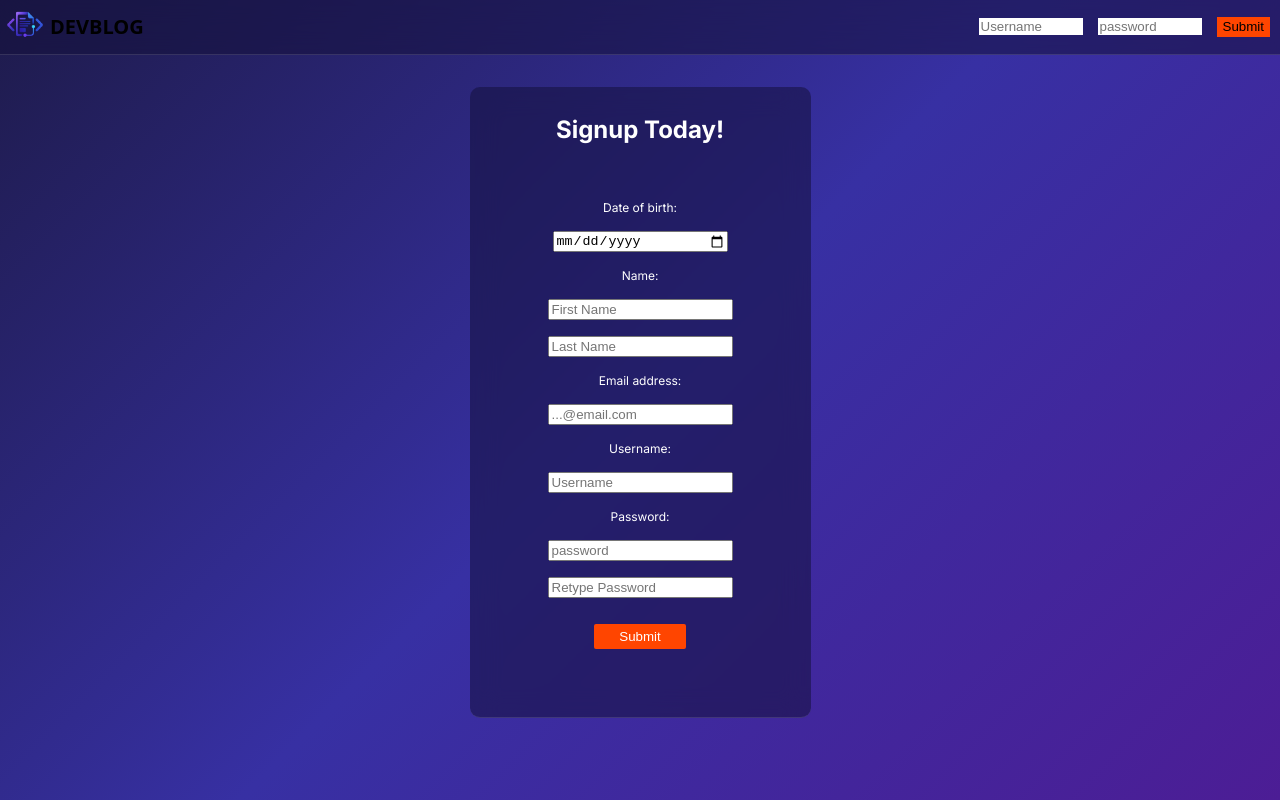
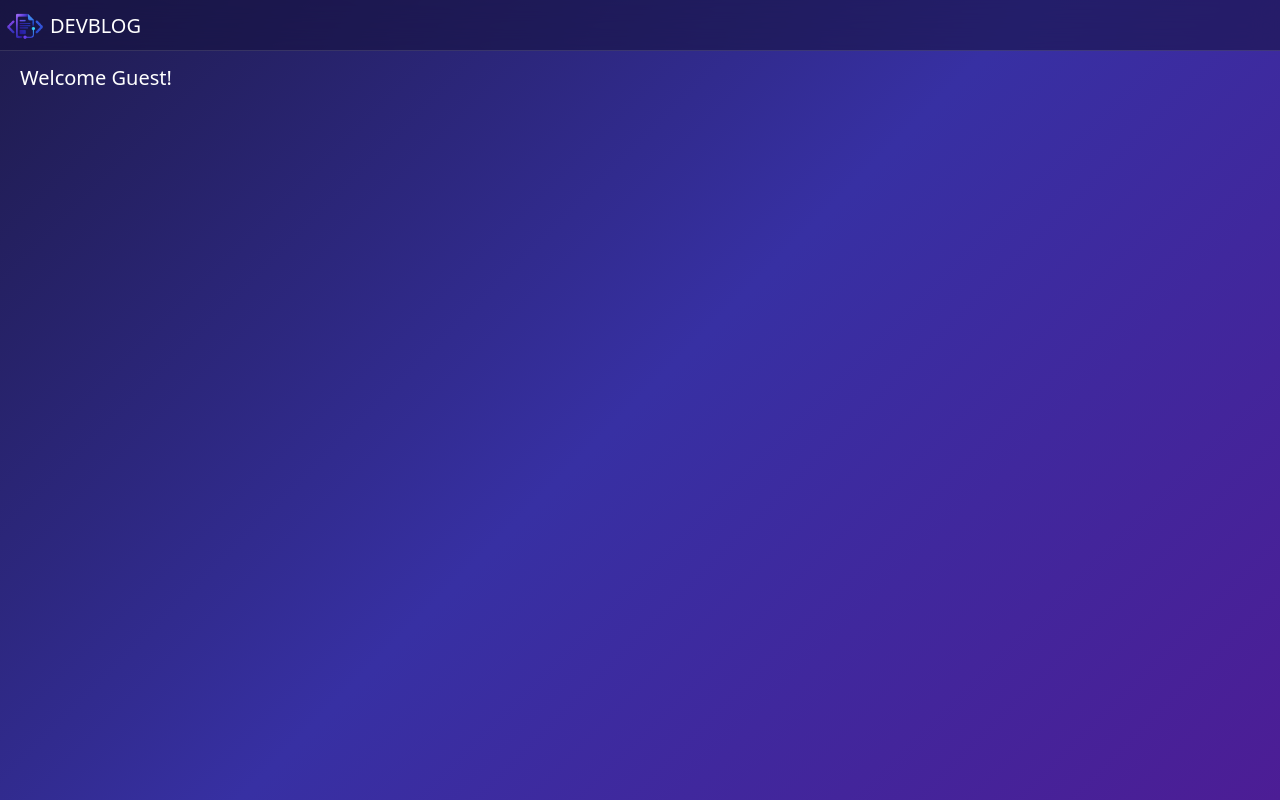
Before and after one commit to Shayan200507/BuildLog, a React (Vite) app in the folder Frontend/: page / in a window 1280 px wide. Built offline with nearby package versions, Linux system fonts and the light colour scheme.

Commit message:
work needed

```diff
--- a/Frontend/src/App.tsx
+++ b/Frontend/src/App.tsx
@@ -2,6 +2,7 @@
 
 import './App.css'
 import {SingupPage} from "./Pages/SignupPage/SignupPage"
+import {HomePage} from "./Pages/HomePage/HomePage"
 
 function App() {
 
@@ -11,7 +12,7 @@ function App() {
 
 
 
-   <SingupPage/>
+    <HomePage />
 
 
 
--- /dev/null
+++ b/Frontend/src/Pages/HomePage/HomePage.css
@@ -0,0 +1,73 @@
+.HomeHeader{
+
+  background: rgba(20, 18, 60, 0.55);
+  backdrop-filter: blur(14px);
+  -webkit-backdrop-filter: blur(14px);
+  border-bottom: 1px solid rgba(255, 255, 255, 0.12);
+
+
+
+
+
+  font-family:  "Space Grotesk", system-ui, sans-serif;
+  width: 100%;
+  display: flex;
+  align-items: center;
+  justify-content: space-between;
+  max-height: 50px;
+
+
+
+}
+
+.Logo_title{
+
+    display: flex;
+    align-items: center;
+
+
+}
+
+.HomeHeader h1{
+color: white;
+  font-weight:400;
+  font-size: 20px;
+
+}
+
+
+.HomeHeader img {
+  width: 50px;
+  height: 50px;
+  margin-top: 3px;
+}
+
+
+
+.HomePageContainer{
+    min-height: 100vh;
+  width: 100%;
+  background: linear-gradient(135deg, #1e1b4b, #3730a3, #4c1d95);
+  font-family: "Inter", system-ui, sans-serif;
+  display: flex;
+  flex-direction: column;
+  align-items: center;
+
+}
+
+
+.Greeting{
+    width: 100%;
+    font-family: "Space Grotesk", system-ui, sans-serif;
+    font-size: 10px;
+
+    color: white;
+    display: flex;
+    justify-content: flex-start;
+
+}
+
+.Greeting h1{
+     font-weight: 400;
+     margin-left: 20px;
+}
--- a/Frontend/src/Pages/HomePage/HomePage.tsx
+++ b/Frontend/src/Pages/HomePage/HomePage.tsx
@@ -0,0 +1,41 @@
+
+import type React from "react";
+
+import {HomePageHeader} from "./HomePageComponents/HomePageHeader"
+import {HomePageBody} from "./HomePageComponents/HomePageBody"
+import "./HomePage.css"
+
+
+export  function HomePage():React.JSX.Element{
+
+return(
+
+<>
+
+
+
+<div className="HomePageContainer">
+
+
+<HomePageHeader/>
+<HomePageBody />
+
+
+</div>
+
+
+
+
+
+</>
+
+
+
+
+)
+
+
+
+
+
+}
--- /dev/null
+++ b/Frontend/src/Pages/HomePage/HomePageComponents/HomePageBody.tsx
@@ -0,0 +1,30 @@
+import { useState } from "react";
+import type React from "react";
+
+
+export function HomePageBody():React.JSX.Element{
+
+    const [greeting,SetGreeting] = useState<string>("Welcome Guest!")
+
+return(
+
+
+
+  <>
+  <div className="Greeting">
+    <h1>{greeting}</h1>
+  </div>
+
+
+
+
+
+  </>
+
+
+
+)
+
+
+
+}
--- /dev/null
+++ b/Frontend/src/Pages/HomePage/HomePageComponents/HomePageHeader.tsx
@@ -0,0 +1,31 @@
+import type React from "react"
+import logo from "../../../assets/devblog-logo-transparent.png"
+import { useState } from "react"
+
+
+
+export function HomePageHeader(): React.JSX.Element{
+const [greeting,SetGreeting] = useState<string>("Welcome Guest")
+
+return(
+<header className="HomeHeader">
+
+<div className="Logo_title">
+<img src={logo}></img>
+<h1>DEVBLOG</h1>
+</div>
+
+<div className="loggedinContainer">
+
+<h1></h1>
+
+</div>
+
+
+
+</header>
+
+)
+
+
+}
--- a/Frontend/src/Pages/SignupPage/SignupComponents/SignupForm.tsx
+++ b/Frontend/src/Pages/SignupPage/SignupComponents/SignupForm.tsx
@@ -83,7 +83,7 @@ export function SignupForm():React.JSX.Element{
             console.log(resObj)
           }
           else{
-              console.log(resObj)
+              setWarning(resObj.message)
           }
 
         }
```
Also changed, not shown: Frontend/src/assets/default-profile.png (added).
